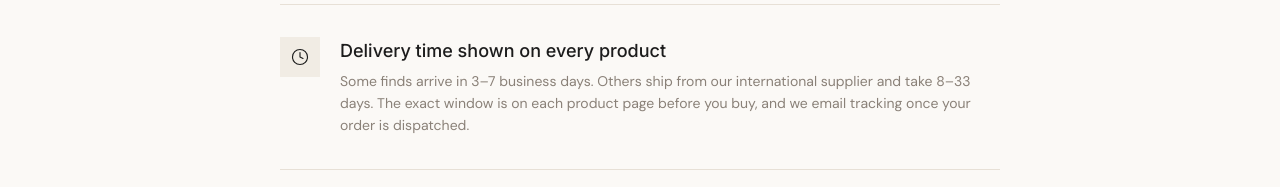
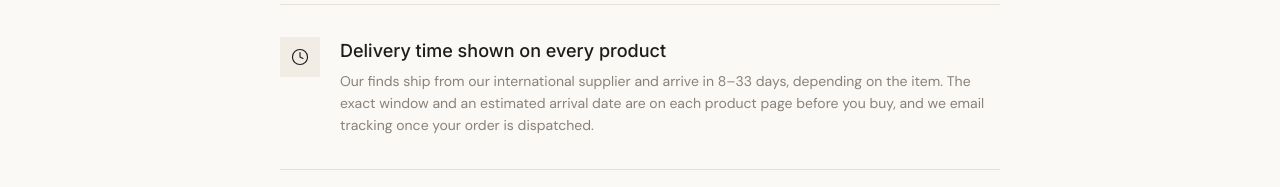
Before and after one commit to Fiker-dev/zehome, a Next.js app: page /delivery in a window 1280 px wide. Shown: the part 450-637 px from the top of the page. Built offline with nearby package versions, Linux system fonts and the light colour scheme; no server answers.

Commit message:
Delivery page: drop the 3-7 day promise no product meets any more
Every product now ships from CJ in 8-33 days.

Co-Authored-By: Claude Opus 5.5 <noreply@anthropic.com>
Claude-Session: https://claude.ai/code/session_01FCcpfGcczM94CSNWagbhp4

```diff
--- a/src/app/delivery/page.tsx
+++ b/src/app/delivery/page.tsx
@@ -16,7 +16,7 @@ const items = [
   {
     icon: Clock,
     title: 'Delivery time shown on every product',
-    body: 'Some finds arrive in 3–7 business days. Others ship from our international supplier and take 8–33 days. The exact window is on each product page before you buy, and we email tracking once your order is dispatched.',
+    body: 'Our finds ship from our international supplier and arrive in 8–33 days, depending on the item. The exact window and an estimated arrival date are on each product page before you buy, and we email tracking once your order is dispatched.',
   },
   {
     icon: MapPin,
```
